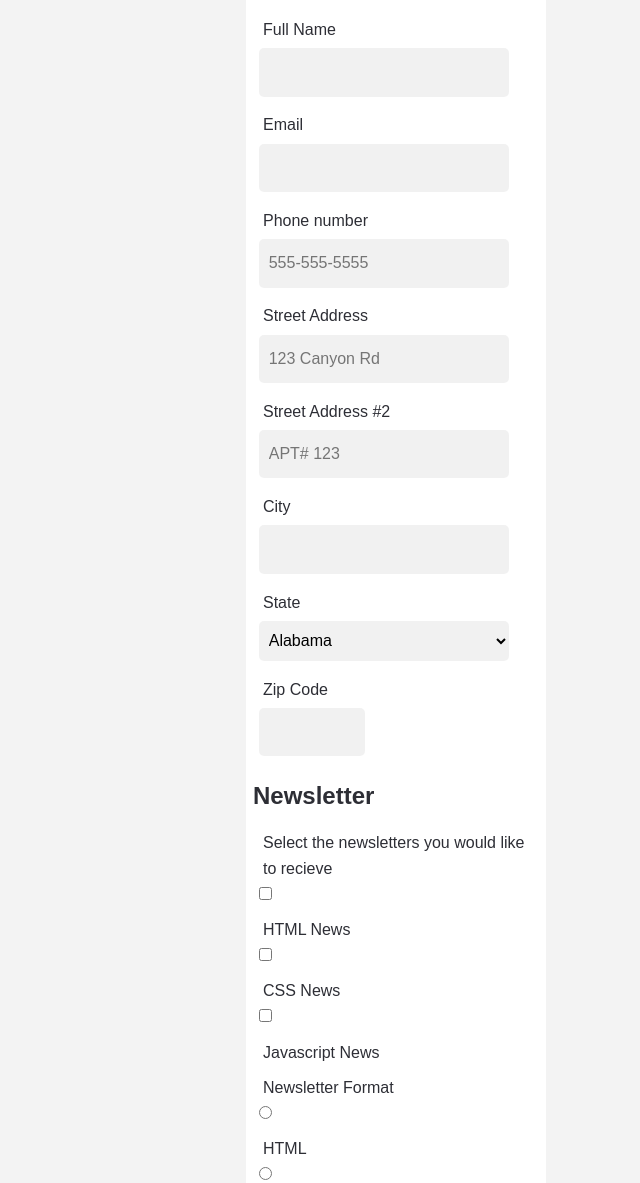
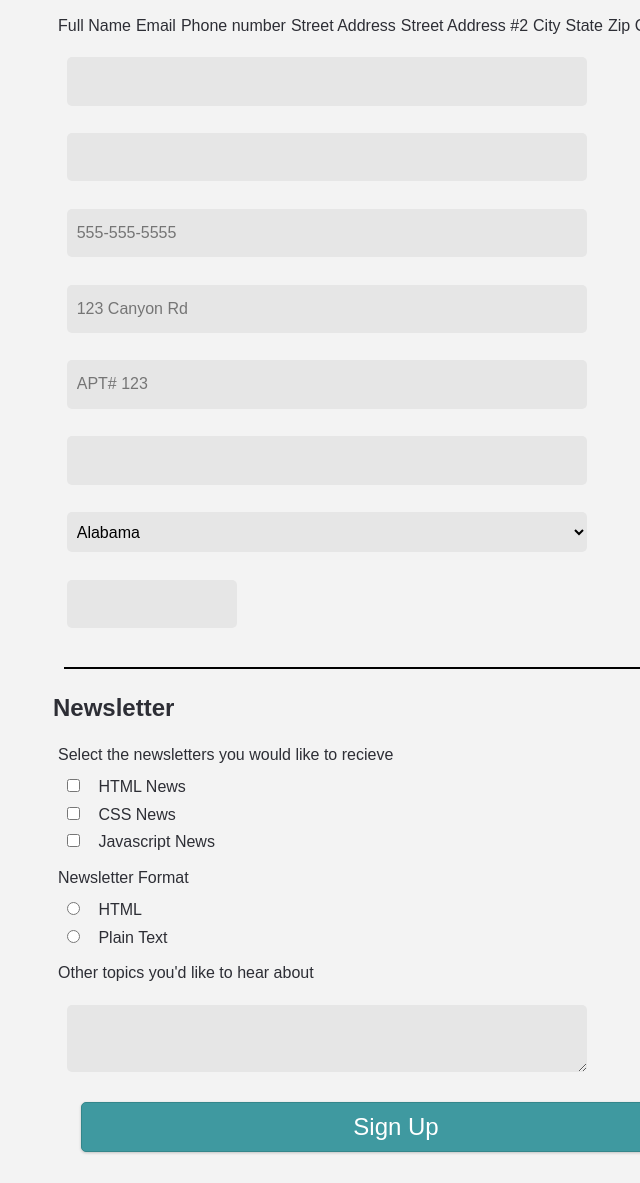
Before and after one commit to JamesReich/Online-Registration-Form, a plain HTML site: page index.html in a window 1280 px wide. Shown: the part 373-1556 px from the top of the page, without its empty margins (244-884 px from the left). After the commit the page ends 1532 px from the top, so only its background shows below. Drawn offline with Linux system fonts and the light colour scheme; a web font is replaced by a local one.

Commit message:
Working on tablet and beyond responsiveness

```diff
--- a/css/styles.css
+++ b/css/styles.css
@@ -23,9 +23,11 @@ header h1{
 
     margin: -8px -8px 10px -8px;
     padding: 5% 2%;
+    font-size: 20px;
     text-align: center;
 
 }
+
 
 .call-to-action{
 
@@ -38,7 +40,7 @@ header h1{
 form {
 max-width: 300px;
 margin: 0% auto;
-background: #ffffff;
+
 }
 
 input[type="text"],
@@ -51,9 +53,9 @@ select {
 
     border: none;
     padding: 15px 10px;
-    background: rgba(236, 236, 236, 0.7);
+    background: rgb(230, 230, 230);
     max-width: 100%;
-    width: 230px;
+    width: 250px;
     margin: 2%;
     height: auto;
     border-radius: 5px;
@@ -62,7 +64,7 @@ select {
 
 select {
 
-width: 250px;
+width: 270px;
 padding: 6px;
 height: 40px;
 border-radius: 5px;
@@ -99,17 +101,42 @@ button{
 
 }
 
+
 label{
 
     padding-top: 10px;
-    padding-left: 10px;
-    display: flex;
+    padding-left: 5px;
+    padding-bottom: 5px;
+    display: block;
+
+}
+
+.c-boxes{
+
+    display: inline;
+
+
+}
+
+.newsletter-header{
+
+    border-top: 2px solid black;
+    width: 95%;
+    margin: 20px auto;
+
+}
+
+.form-header-bar{
+
+    border-bottom: 5px double black;
+    width: 95%;
+    margin: 10px auto;
 
 }
 
 #zip{
 
-    width: 30%;
+    width: 135px;
 
 }
 
@@ -138,3 +165,70 @@ legend{
 
 
 }
+
+
+
+@media screen and (min-width: 720px){
+
+form {
+
+    max-width: 700px;
+    margin: 0% auto;
+
+}
+
+.form-container{
+
+    display: flex;
+    flex-wrap: wrap;
+
+}
+
+input[type="text"],
+input[type="password"],
+input[type="email"],
+input[type="number"],
+input[type="tel"],
+textarea,
+select {
+
+    border: none;
+    padding: 15px 10px;
+    background: rgb(230, 230, 230);
+    max-width: 100%;
+    width: 500px;
+    margin: 2%;
+    height: auto;
+    border-radius: 5px;
+    align-self: flex-end;
+
+}
+
+select {
+
+    width: 520px;
+    padding: 6px;
+    height: 40px;
+    border-radius: 5px;
+
+}
+
+#zip{
+
+    width: 150px;
+
+}
+
+
+
+label{
+
+    align-self: flex-start;
+    order: -1;
+
+}
+
+
+
+
+}
--- a/index.html
+++ b/index.html
@@ -28,13 +28,17 @@
         <p>Get the latest news on how your code is doing right in your inbox</p>
     </div>
 
+    <div class="form-header-bar"></div>
+
     <form>
 
         <fieldset>
 
+
             <!-- Legend works as a caption for a fieldset for organizing your form -->
             <legend>Contact Information</legend>
 
+            <div class="form-container">
                 <label for="name">Full Name</label>
                 <input type="text" id="name" name="user_name" required="required">
 
@@ -115,7 +119,10 @@
 
         </fieldset>
 
+        <div class="newsletter-header"></div>
+
         <fieldset>
+
 
             <legend>Newsletter</legend>
 
@@ -123,28 +130,32 @@
 
             <!-- Checkbox example, for when you want to give a user multiple choice input -->
             <label>Select the newsletters you would like to recieve</label>
-            <input type="checkbox" id="html_news" value="html_news" name="user_interest"><label for="html_news">HTML
-                News</label>
+            <input type="checkbox" id="html_news" value="html_news" name="user_interest"><label for="html_news"
+                class="c-boxes">HTML
+                News</label><br>
 
-            <input type="checkbox" id="css_news" value="css_news" name="user_interest"><label for="css_news">CSS
-                News</label>
+            <input type="checkbox" id="css_news" value="css_news" name="user_interest"><label for="css_news"
+                class="c-boxes">CSS
+                News</label><br>
 
-            <input type="checkbox" id="js_news" value="js_news" name="user_interest"><label for="js_news">Javascript
+            <input type="checkbox" id="js_news" value="js_news" name="user_interest"><label for="js_news"
+                class="c-boxes">Javascript
                 News</label>
 
             <!-- Radio button example; "name" attribute will link input types together
                                         so that way a user cannot select both of the same type -->
             <label>Newsletter Format</label>
-            <input type="radio" id="html_format" value="html_format" name="user_age"><label
-                for="html_format">HTML</label>
-            <input type="radio" id="plain_format" value="plain_format" name="user_age"><label for="plain_format">Plain
+            <input type="radio" id="html_format" value="html_format" name="user_age"><label for="html_format"
+                class="c-boxes">HTML</label><br>
+            <input type="radio" id="plain_format" value="plain_format" name="user_age"><label for="plain_format"
+                class="c-boxes">Plain
                 Text</label><br>
 
             <label for="other">Other topics you'd like to hear about</label>
             <div class="text-area-container">
                 <textarea id="other" name="user_other"></textarea>
             </div>
-
+            </div>
         </fieldset>
 
         <div class="button-container">
```
Lines whose indentation alone changed are shown as unchanged.
